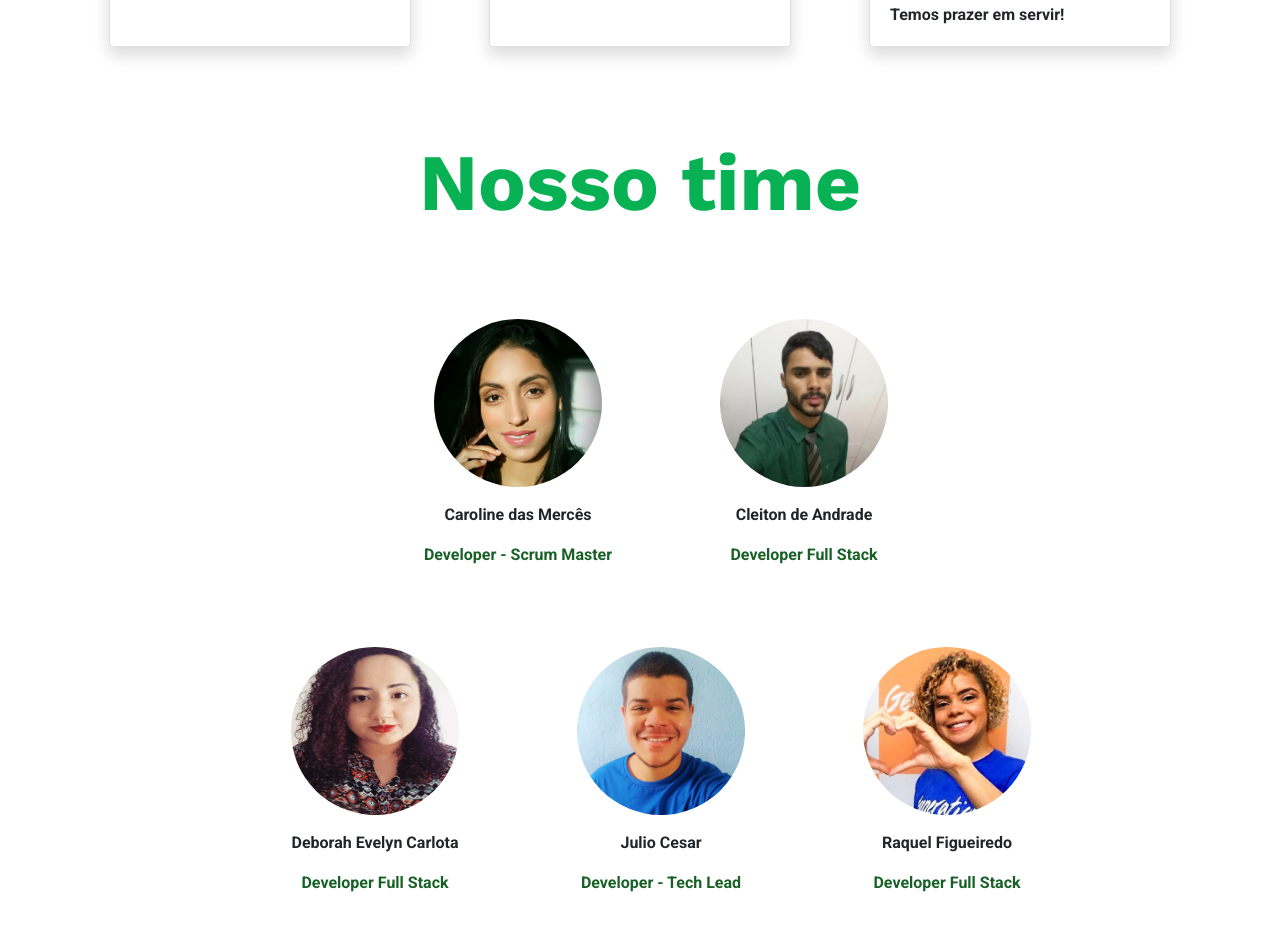
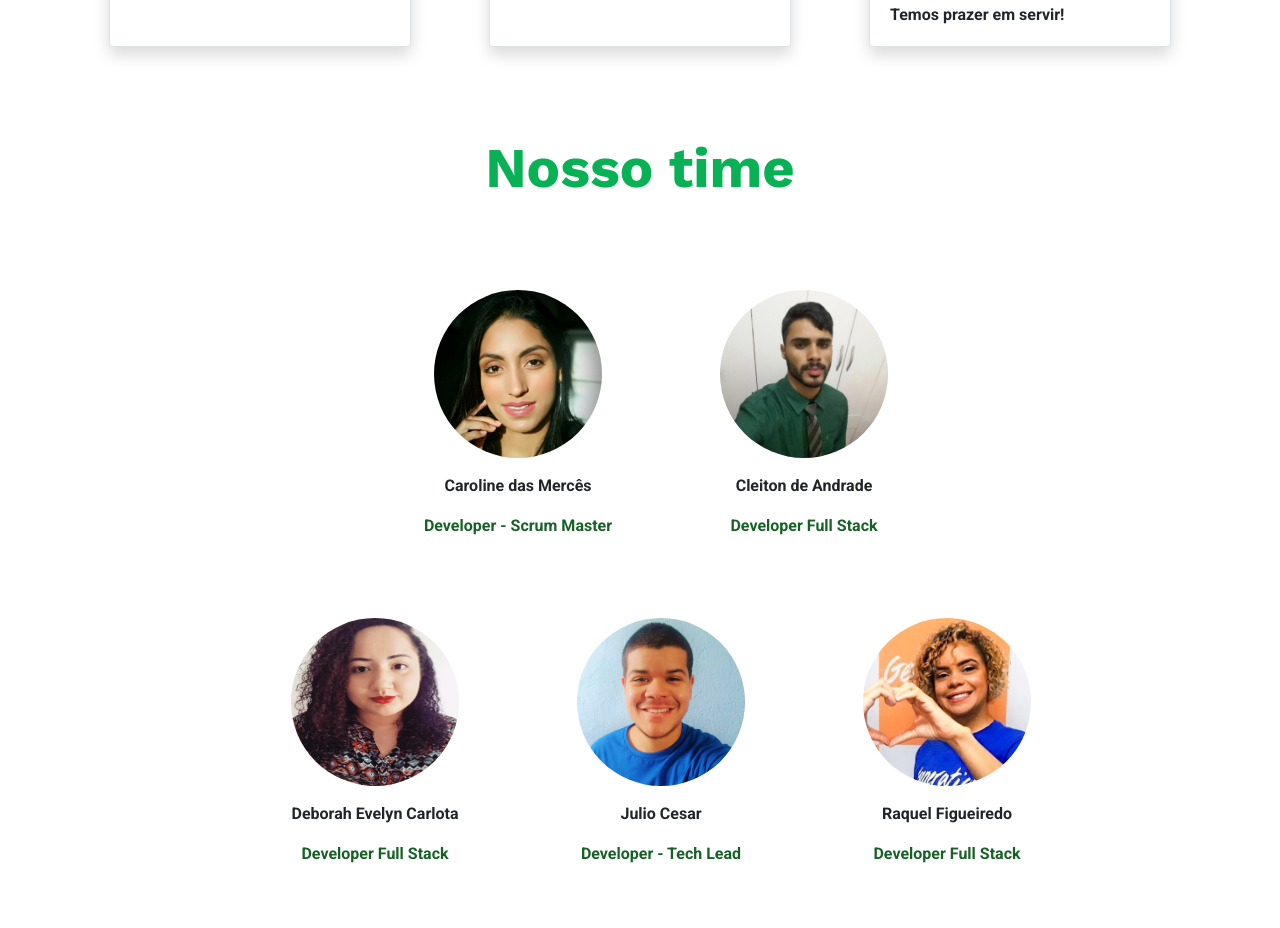
Before and after one commit to juliop3p/HelppetFrontend, an Angular app in the folder frontend/: page /sobre in a window 1280 px wide. Shown: the part 2180-3108 px from the top of the page. Built offline with nearby package versions, Linux system fonts and the light colour scheme; no server answers.

Commit message:
Atualização do layout- quem somos

```diff
--- a/frontend/src/app/pages/sobre/sobre.component.css
+++ b/frontend/src/app/pages/sobre/sobre.component.css
@@ -8,7 +8,7 @@
 
 .cor-fonte {
   color: #07b154;
-  font-size: 5em;
+  font-size: 3.5em;
  }
 
  .cor-titulo {
--- a/frontend/src/app/pages/sobre/sobre.component.html
+++ b/frontend/src/app/pages/sobre/sobre.component.html
@@ -1,4 +1,4 @@
-<div class="container">
+<div class="container ">
   <div class="row">
     <div class="col-md-6 p-3">
       <h2 class="font-weight-bold cor-titulo">Quem somos?</h2>
```
